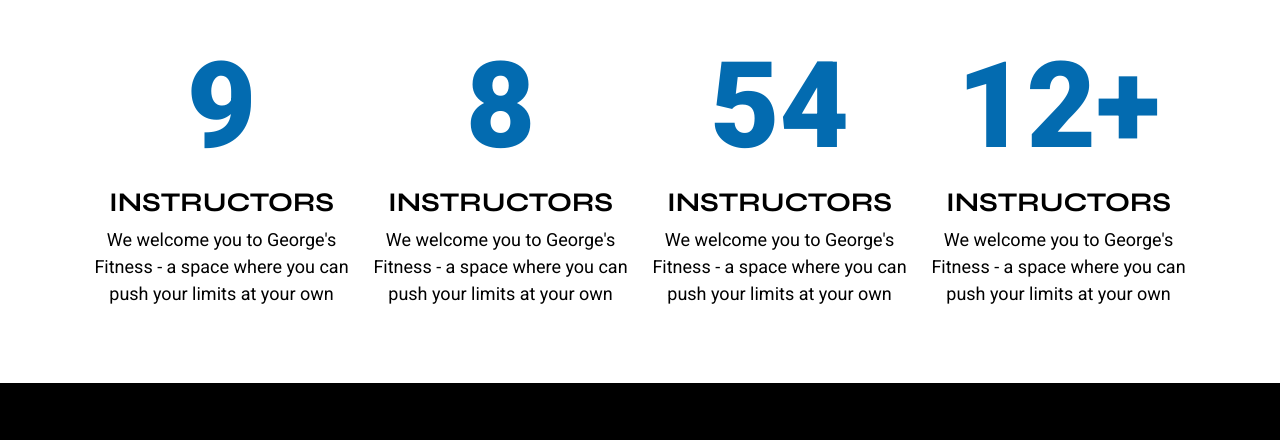
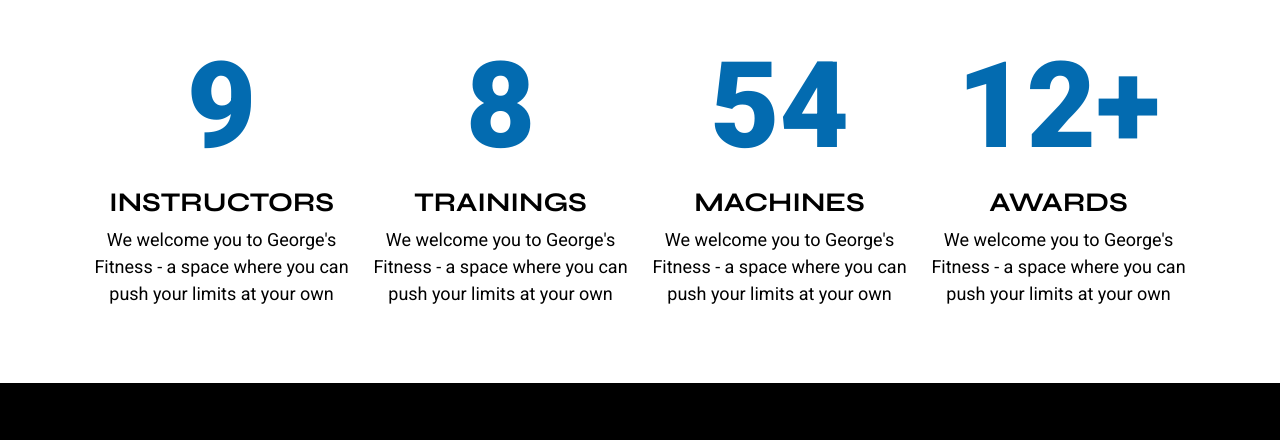
Before and after one commit to harishankarprajapati/George-GYM, a plain HTML site: page about.html in a window 1280 px wide. Shown: the part 2687-3127 px from the top of the page. Drawn offline with nearby package versions, Linux system fonts and the light colour scheme; a web font is replaced by a local one.

Commit message:
nhklfdzjgsrt7

```diff
--- a/about.html
+++ b/about.html
@@ -131,17 +131,17 @@
         </div>
         <div class="col-sm-3">
           <h2 data-max="13"></h2>
-          <h4 class="sec-count-h">INSTRUCTORS</h4>
+          <h4 class="sec-count-h">TRAININGS</h4>
           <p class="sec-count-p">We welcome you to George's Fitness - a space where you can push your limits at your own</p>
         </div>
         <div class="col-sm-3">
           <h2 data-max="85"></h2>
-          <h4 class="sec-count-h">INSTRUCTORS</h4>
+          <h4 class="sec-count-h">MACHINES</h4>
           <p class="sec-count-p">We welcome you to George's Fitness - a space where you can push your limits at your own</p>
         </div>
         <div class="col-sm-3">
           <h2 data-max="20" id="test">+</h2>
-          <h4 class="sec-count-h">INSTRUCTORS</h4>
+          <h4 class="sec-count-h">AWARDS</h4>
           <p class="sec-count-p">We welcome you to George's Fitness - a space where you can push your limits at your own</p>
         </div>
       </div>
```
Also changed, not shown: images/car-bgg.png (deleted), images/car.png (deleted), images/color-mach.png (deleted), images/color-machin-arrow.png (deleted), images/seesa-arrow.png (deleted), images/seet-arrow.png (deleted), images/seet.png (deleted), images/sesaa.png (deleted), images/sound-arrow.png (deleted), images/sound.png (deleted), images/tayr-arrow.png (deleted), images/tayr.png (deleted), 1 other file.
